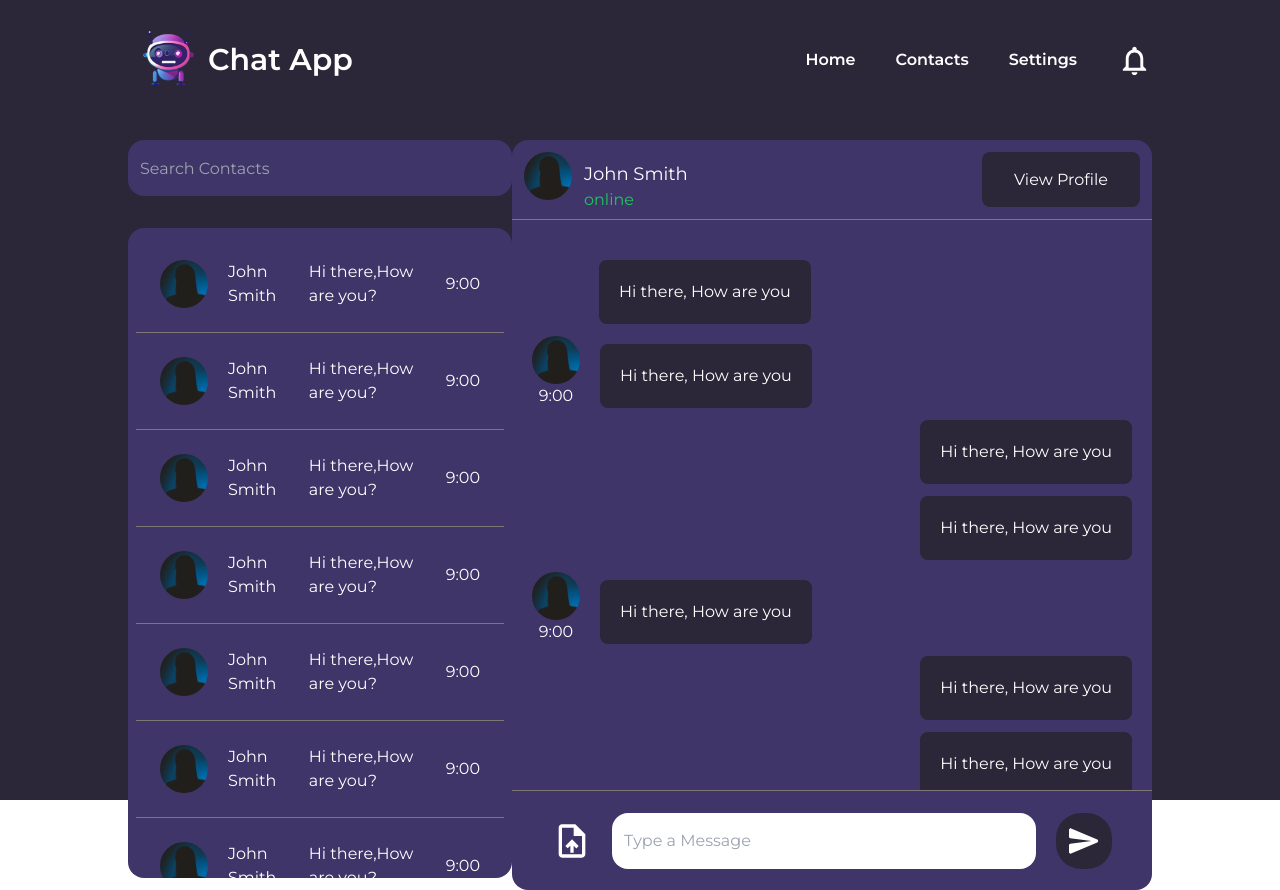
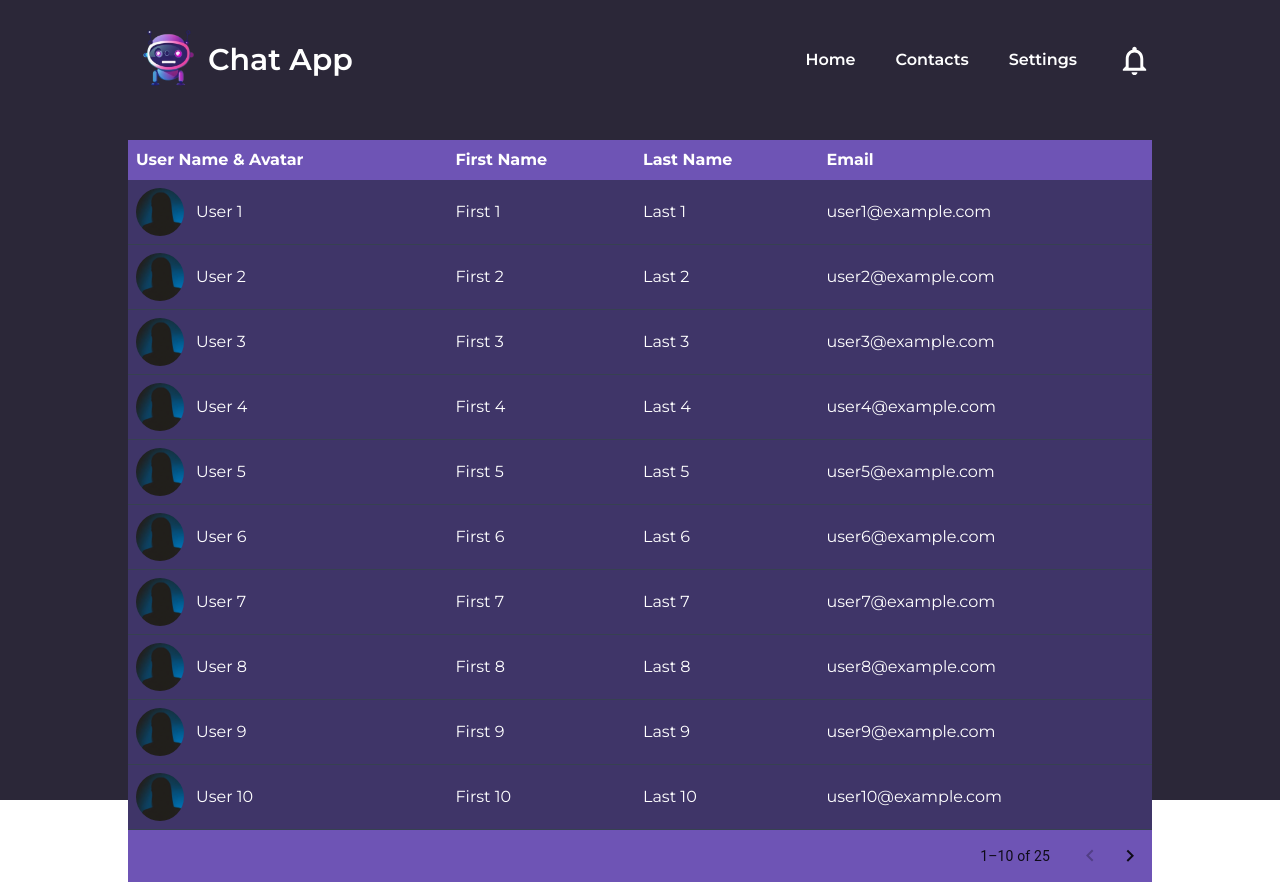
Before and after one commit to Tomo233/chat-app, a React (Vite) app: page / in a window 1280 px wide. Built offline with nearby package versions, Linux system fonts and the light colour scheme.

Commit message:
use mui table with pagination and display fake contacts into it

```diff
--- a/package.json
+++ b/package.json
@@ -13,14 +13,14 @@
     "@emotion/react": "^11.13.3",
     "@emotion/styled": "^11.13.0",
     "@mui/icons-material": "^6.0.2",
-    "@mui/material": "^6.0.2",
+    "@mui/material": "^6.1.1",
     "react": "^18.3.1",
     "react-dom": "^18.3.1",
     "typeface-montserrat": "^1.1.13"
   },
   "devDependencies": {
     "@eslint/js": "^9.9.0",
-    "@types/react": "^18.3.3",
+    "@types/react": "^18.3.9",
     "@types/react-dom": "^18.3.0",
     "@vitejs/plugin-react": "^4.3.1",
     "autoprefixer": "^10.4.20",
--- a/src/components/AppLayout.tsx
+++ b/src/components/AppLayout.tsx
@@ -1,15 +1,13 @@
+import Contacts from "../features/Contacts/Contacts";
 import Container from "./Container";
 import Header from "./Header";
-// import Settings from "../features/Settings/Settings";
-import ChatPage from "../pages/ChatPage";
 
 function AppLayout() {
   return (
     <div className="bg-[#2b2738] h-screen">
       <Container>
         <Header />
-        <ChatPage />
-        {/* <Settings /> */}
+        <Contacts />
       </Container>
     </div>
   );
--- a/src/features/Contacts/Contacts.tsx
+++ b/src/features/Contacts/Contacts.tsx
@@ -0,0 +1,88 @@
+import TablePagination from "@mui/material/TablePagination";
+import { MouseEvent, useState } from "react";
+import ProfileImage from "../../assets/profile.png";
+
+export default function Contacts() {
+  const [page, setPage] = useState(0);
+  const rowsPerPage = 10;
+
+  // Handle page change for pagination
+  const handleChangePage = (
+    _: MouseEvent<HTMLButtonElement> | null,
+    newPage: number
+  ) => {
+    setPage(newPage);
+  };
+
+  // Example data for contacts - make sure this array has enough entries
+  const rows = Array.from({ length: 25 }, (_, index) => ({
+    userName: `User ${index + 1}`,
+    firstName: `First ${index + 1}`,
+    lastName: `Last ${index + 1}`,
+    email: `user${index + 1}@example.com`,
+  }));
+
+  // Calculate empty rows for pagination
+  const emptyRows =
+    page > 0 ? Math.max(0, (1 + page) * rowsPerPage - rows.length) : 0;
+
+  // Slice rows based on current page
+  const paginatedRows = rows.slice(
+    page * rowsPerPage,
+    page * rowsPerPage + rowsPerPage
+  );
+
+  return (
+    <div className="max-w-full  bg-primaryPurple text-white overflow-hidden">
+      <table className="w-full text-left">
+        <thead className="bg-secondaryPurple">
+          <tr>
+            <th className="p-2">User Name & Avatar</th>
+            <th className="p-2">First Name</th>
+            <th className="p-2">Last Name</th>
+            <th className="p-2">Email</th>
+          </tr>
+        </thead>
+        <tbody>
+          {paginatedRows.map((row, index) => (
+            <tr key={index} className="border-b border-gray-700">
+              <td className="p-2">
+                <div className="flex items-center gap-3">
+                  <img
+                    src={ProfileImage}
+                    className="h-12 w-12 rounded-full"
+                    alt="Profile"
+                  />
+                  <span>{row.userName}</span>
+                </div>
+              </td>
+              <td className="p-2">{row.firstName}</td>
+              <td className="p-2">{row.lastName}</td>
+              <td className="p-2">{row.email}</td>
+            </tr>
+          ))}
+          {emptyRows > 0 && (
+            <tr className="h-10">
+              <td colSpan={4}></td>
+            </tr>
+          )}
+        </tbody>
+        <tfoot>
+          <tr>
+            <td colSpan={4}>
+              <TablePagination
+                className="bg-secondaryPurple"
+                component="div"
+                rowsPerPageOptions={[]} // Disable dropdown for rows per page
+                count={rows.length} // Total number of rows
+                rowsPerPage={rowsPerPage} // Fixed to 10 rows per page
+                page={page}
+                onPageChange={handleChangePage}
+              />
+            </td>
+          </tr>
+        </tfoot>
+      </table>
+    </div>
+  );
+}
--- /dev/null
+++ b/src/pages/ContactsPage.tsx
@@ -0,0 +1,11 @@
+import Contacts from "../features/Contacts/Contacts";
+
+function ContactsPage() {
+  return (
+    <>
+      <Contacts />
+    </>
+  );
+}
+
+export default ContactsPage;
```
Also changed, not shown: src/pages/ContactPage.tsx (deleted), 1 other file (tests, documents, lock files or other folders).
